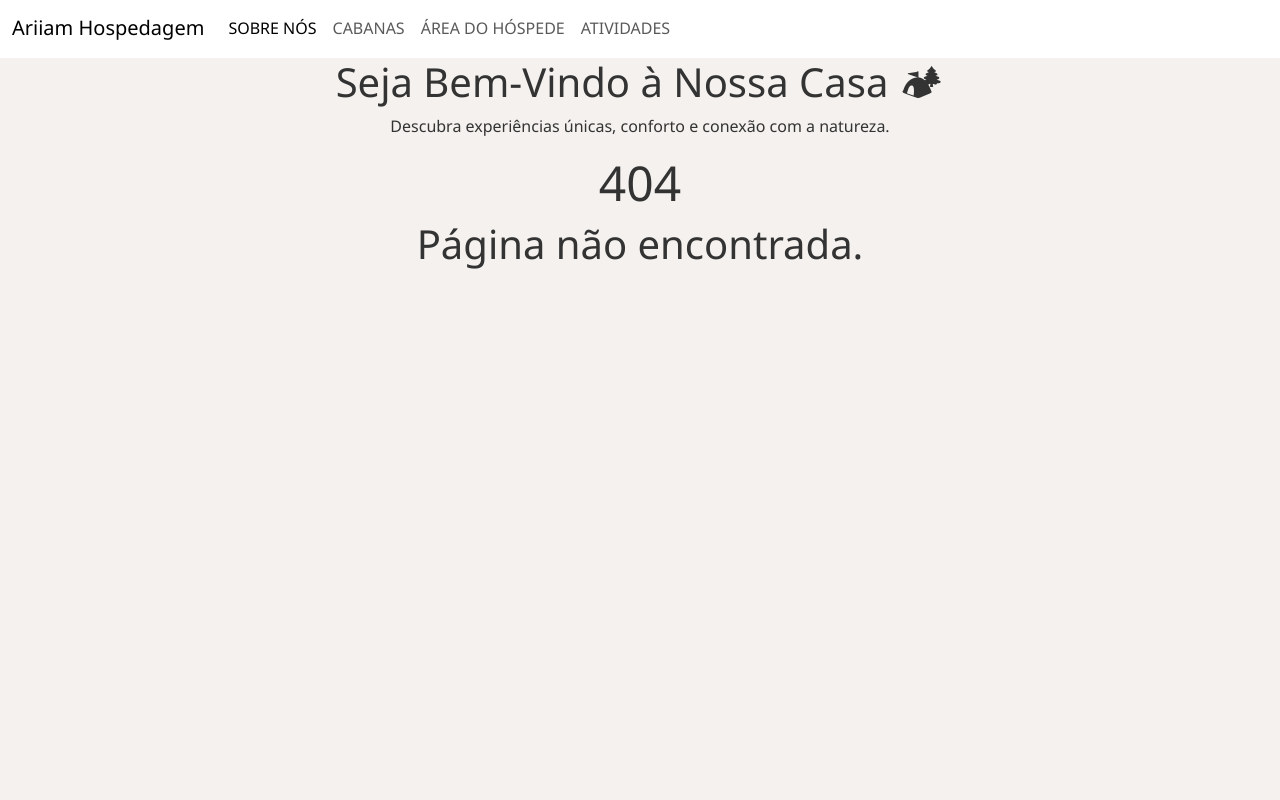
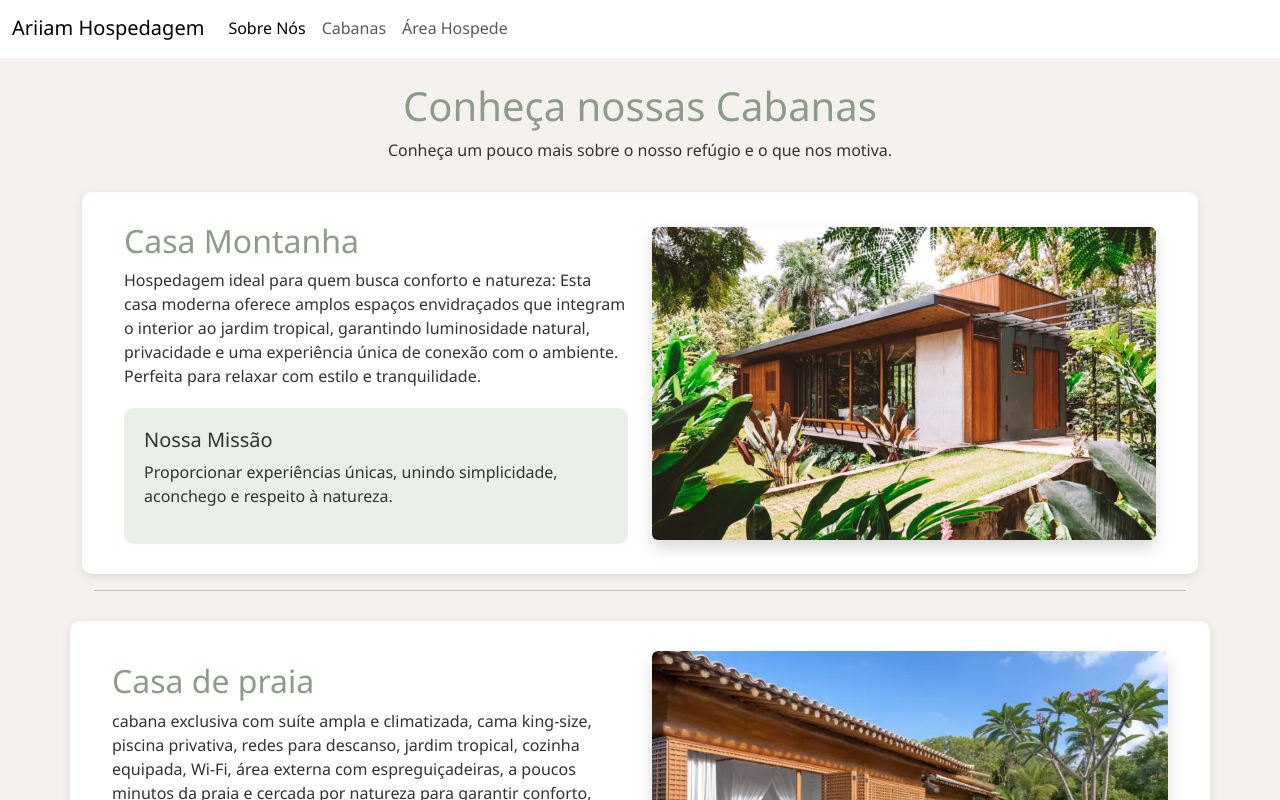
Before and after one commit to Madusilvax/projeto-integrador-react, a React (Vite) app: page /cabanas in a window 1280 px wide. Before the commit this address had no page. Shown: the top 800 px of the page. Built offline with nearby package versions, Linux system fonts and the light colour scheme.

Commit message:
arrumando e adicionando
adicionando novas etapas

```diff
--- a/src/App.jsx
+++ b/src/App.jsx
@@ -8,6 +8,7 @@ import Home from "./pages/Home.jsx"
 import Sobrenos from "./pages/Sobrenos.jsx"
 import Nopage from "./pages/Nopage.jsx"
 import Areahospede from "./pages/Areahospede.jsx"
+import Cabanas from "./pages/Cabanas.jsx"
 
 function App() {
     return (
@@ -18,6 +19,7 @@ function App() {
                     <Route path="Sobrenos" element={<Sobrenos />} />
                     <Route path="*" element={<Nopage />} />
                     <Route path="Areahospede" element={<Areahospede />} />
+                    <Route path="cabanas" element={<Cabanas />} />
                 </Route>
             </Routes>
         </BrowserRouter>
--- a/src/Buton.jsx
+++ b/src/Buton.jsx
@@ -3,9 +3,12 @@ import './Buton.css'
 function Buton() {
     return (
         <>
-        <div className="text-center mt-4">
-      <a href="Areahospede.jsx" className="btn btn-success btn-lg px-5">Reservar Agora</a>
-    </div>
+            <div className="text-center mt-4">
+                <a href="/Areahospede" className="btn btn-success btn-lg px-5">Reservar Agora</a>
+            </div>
+            <footer class="bg-light text-center py-3">
+                &copy; 2025 Ariiam Hospedagem - Todos os direitos reservados.
+            </footer>
         </>
     )
 }
--- a/src/Carousel.jsx
+++ b/src/Carousel.jsx
@@ -31,8 +31,8 @@ function Carousel() {
                     <span className="visually-hidden">Próximo</span>
                 </button>
             </div>
+        </>
 
-        </>
     )
 }
 
--- a/src/Menu.jsx
+++ b/src/Menu.jsx
@@ -13,10 +13,9 @@ function Menu() {
                     </button>
                     <div className="collapse navbar-collapse" id="navbarScroll">
                         <ul className="navbar-nav me-auto my-2 my-lg-0 navbar-nav-scroll">
-                            <li className="nav-item"><a className="nav-link active" aria-current="page" href="/Sobrenos">SOBRE NÓS</a></li>
-                            <li className="nav-item"><a className="nav-link" href="CABANAS.HTML">CABANAS</a></li>
-                            <li className="nav-item"><a className="nav-link" href="/Areahospede">ÁREA DO HÓSPEDE</a></li>
-                            <li className="nav-item"><a className="nav-link" href="ATIVIDADES.HTML">ATIVIDADES</a></li>
+                            <li className="nav-item"><a className="nav-link active" aria-current="page" href="/Sobrenos">Sobre Nós</a></li>
+                            <li className="nav-item"><a className="nav-link" href="/Cabanas">Cabanas</a></li>
+                            <li className="nav-item"><a className="nav-link" href="/Areahospede">Área Hospede</a></li>
                         </ul>
                     </div>
                 </div>
--- /dev/null
+++ b/src/componentes/CardCabanas.jsx
@@ -0,0 +1,22 @@
+function CardCabanas({titulo,imagem,desc1}) {
+    return (
+        <>
+            <div className="row align-items-center section-text">
+                <div className="col-md-6">
+                    <h2>{titulo}</h2>
+                    <p>
+                       {desc1}
+                    </p>
+                    <div className="mission-box">
+                        <h5> Nossa Missão</h5>
+                        <p>Proporcionar experiências únicas, unindo simplicidade, aconchego e respeito à natureza.</p>
+                    </div>
+                </div>
+                <div className="col-md-6 text-center">
+                    <img src={imagem} alt="Vista da pousada" className="img-fluid rounded shadow" />
+                </div>
+            </div>
+        </>
+    )
+}
+export default CardCabanas
--- /dev/null
+++ b/src/pages/Areahospede.css
@@ -0,0 +1,51 @@
+body {
+      background-color: #f4f1ee;
+      font-family: 'Segoe UI', sans-serif;
+      color: rgb(0, 0, 0);
+    }
+
+    h1,
+    h2 {
+      color: #8c9c88;
+    }
+
+    .navbar {
+      border-bottom: 2px solid #ffffff;
+      background-color: #ffffff;
+    }
+
+    .container {
+      max-width: 800px;
+      margin-top: 50px;
+      background-color: #fff;
+      padding: 30px;
+      border-radius: 12px;
+      box-shadow: 0 8px 16px rgba(0, 0, 0, 0.1);
+    }
+
+    .form-control {
+      margin-bottom: 15px;
+    }
+
+    .bi-credit-card {
+      font-size: 1.5rem;
+      color: #28a745;
+      margin-right: 8px;
+    }
+
+    .btn-success {
+      width: 100%;
+      padding: 12px;
+      font-size: 1.1em;
+    }
+
+    .toast-container {
+      position: fixed;
+      bottom: 20px;
+      right: 20px;
+    }
+
+    .toast {
+      background-color: #8c9c88;
+      color: #fff;
+    }
--- /dev/null
+++ b/src/pages/Cabanas.css
@@ -0,0 +1,30 @@
+ body {
+     background-color: #f4f1ee;
+     font-family: 'Segoe UI', sans-serif;
+     color: #333;
+ }
+
+ h1,
+ h2 {
+     color: #8c9c88;
+ }
+
+ .navbar {
+     border-bottom: 2px solid #ffffff;
+     background-color: #ffffff;
+ }
+
+ .section-text {
+     background-color: #fff;
+     border-radius: 10px;
+     padding: 30px;
+     box-shadow: 0px 3px 10px rgba(0, 0, 0, 0.1);
+     margin-top: 30px;
+ }
+
+ .mission-box {
+     background-color: #e9f0e7;
+     padding: 20px;
+     border-radius: 10px;
+     margin-top: 20px;
+ }
--- /dev/null
+++ b/src/pages/Cabanas.jsx
@@ -0,0 +1,25 @@
+import "../pages/Cabanas.css"
+import CardCabanas from "../componentes/Cardcabanas";
+function Cabanas() {
+    return (
+        <>
+
+            <div className="container">
+                <div className="text-center mt-4">
+                    <h1>Conheça nossas Cabanas</h1>
+                    <p>Conheça um pouco mais sobre o nosso refúgio e o que nos motiva.</p>
+                </div>
+                <CardCabanas titulo="Casa Montanha" imagem="casamontanha.jpg" desc1=" Hospedagem ideal para quem busca conforto e natureza: Esta casa moderna oferece amplos espaços envidraçados que integram o interior ao jardim tropical, garantindo luminosidade natural, privacidade e uma experiência única de conexão com o ambiente. Perfeita para relaxar com estilo e tranquilidade." desc2="Proporcionar experiências únicas, unindo simplicidade, aconchego e respeito à natureza." />
+                <hr />
+
+            </div>
+            <CardCabanas titulo="Casa de praia" imagem="casapraia.jpg" desc1="cabana exclusiva com suíte ampla e climatizada, cama king-size, piscina privativa, redes para descanso, jardim tropical, cozinha equipada, Wi-Fi, área externa com espreguiçadeiras, a poucos minutos da praia e cercada por natureza para garantir conforto, privacidade e momentos inesquecíveis." desc2="Proporcionar experiências únicas, unindo simplicidade, aconchego e respeito à natureza." />
+
+            <footer className="bg-light text-center py-3 mt-4">
+                &copy; 2025 Ariiam Hospedagem - Todos os direitos reservados.
+            </footer>
+        </>
+    );
+}
+
+export default Cabanas;
--- a/src/pages/Home.jsx
+++ b/src/pages/Home.jsx
@@ -1,15 +1,14 @@
 
 import Carousel from '../Carousel'
 import Buton from '../Buton'
+import Titulo from '../Titulo'
 
 function Home() {
     return (
         <>
-            <h2 className="display-5 text-center">Home</h2>
+            <Titulo />
             <Carousel />
             <Buton />
-
-
         </>
     )
 }
--- a/src/pages/Layout.jsx
+++ b/src/pages/Layout.jsx
@@ -10,8 +10,8 @@ function Layout() {
 
       <Menu />
       <div className='container'>
-        <Titulo />
         <Outlet />
+
       </div>
 
     </>
--- a/src/pages/Sobrenos.jsx
+++ b/src/pages/Sobrenos.jsx
@@ -35,17 +35,12 @@ function Sobrenos() {
                     </ul>
                 </div>
             </div>
+            <br>
+                <footer class="bg-light text-center py-3">
+                    &copy; 2025 Ariiam Hospedagem - Todos os direitos reservados.
+                </footer>
+            </br>
 
-
-            <div class="text-center mt-4 mb-5">
-                <a href="AREADOHOSPEDE.HTML" class="btn btn-success btn-lg px-5">Faça sua Reserva</a>
-            </div>
-
-
-
-            <footer class="bg-light text-center py-3">
-                &copy; 2025 Ariiam Hospedagem - Todos os direitos reservados.
-            </footer>
 
         </>
     )
```
Also changed, not shown: public/casapraia.jpg (added).
